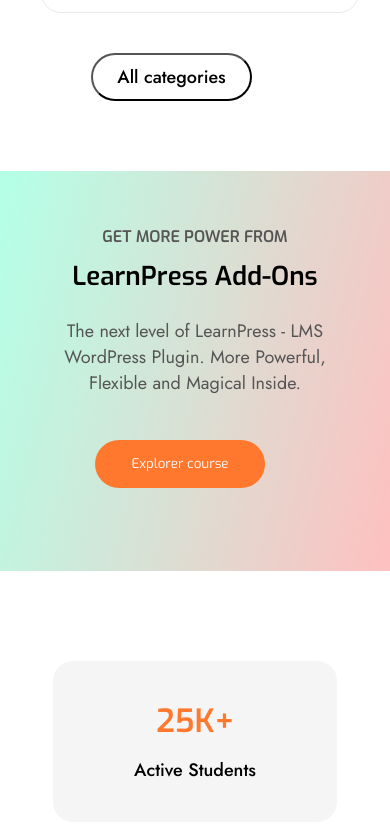
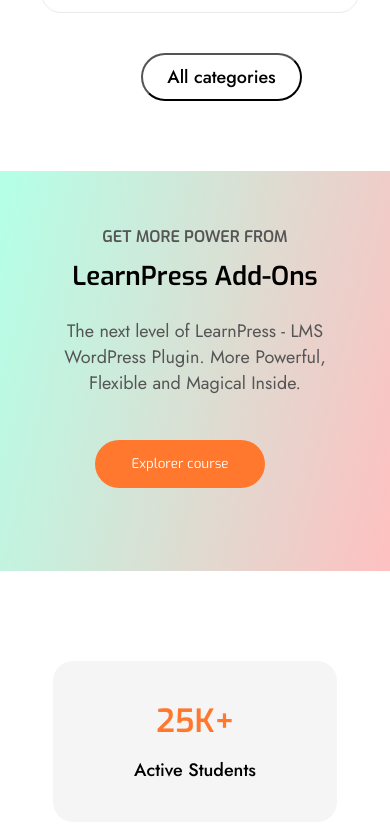
Before and after one commit to mahmoud77attar-gif/new-project, a plain HTML site: page index.html in a window 390 px wide. Shown: the part 4427-5252 px from the top of the page. Drawn offline with Linux system fonts and the light colour scheme; files whose address does not match are found by name.

Commit message:
Update style.css

```diff
--- a/css/style.css
+++ b/css/style.css
@@ -795,7 +795,7 @@ footer {
             justify-content: center;
             align-items: center;
             text-align: center;
-            margin-left: 70px;
+            margin-left: 120px;
 
             margin-top: 20px;
             margin-bottom: 70px;
```
